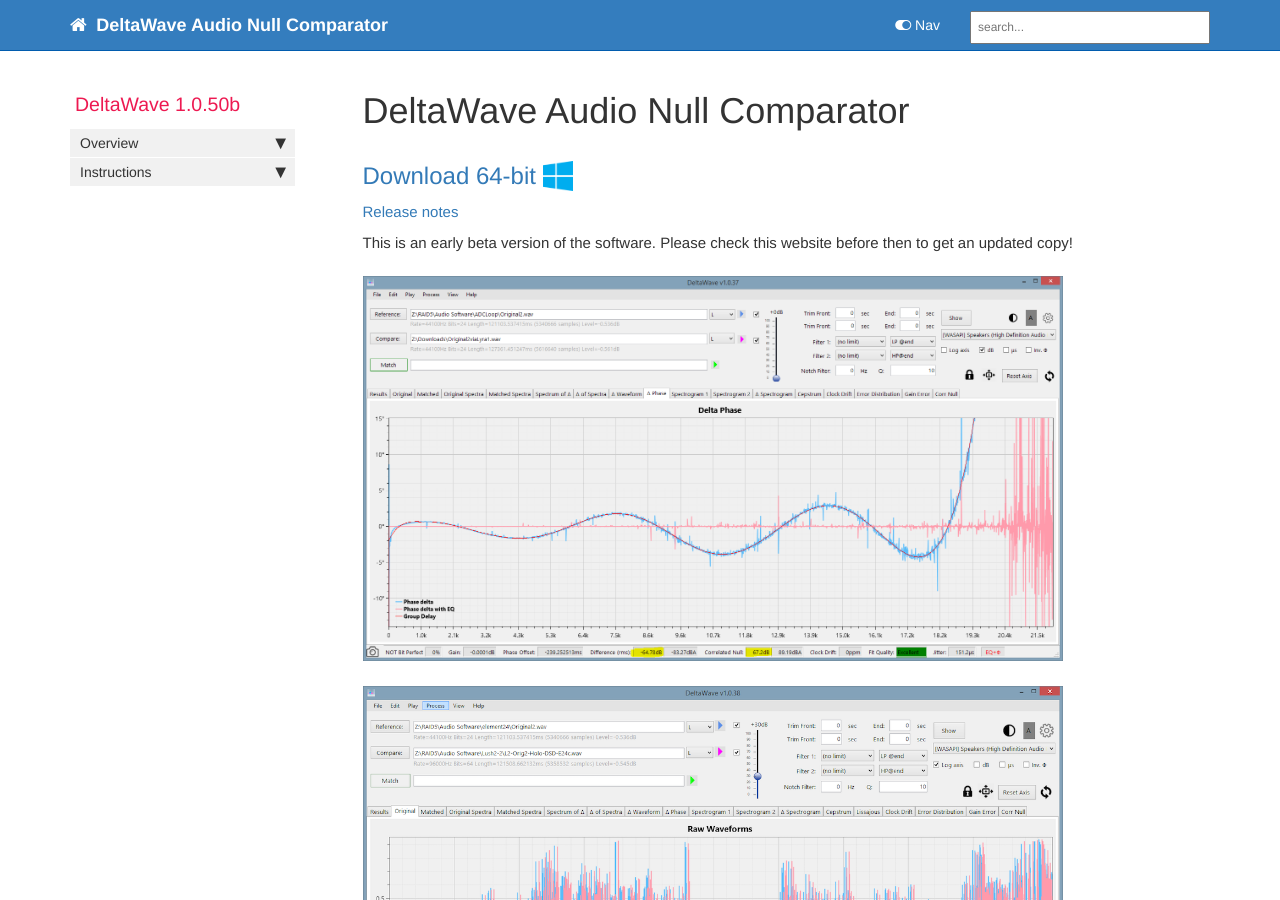
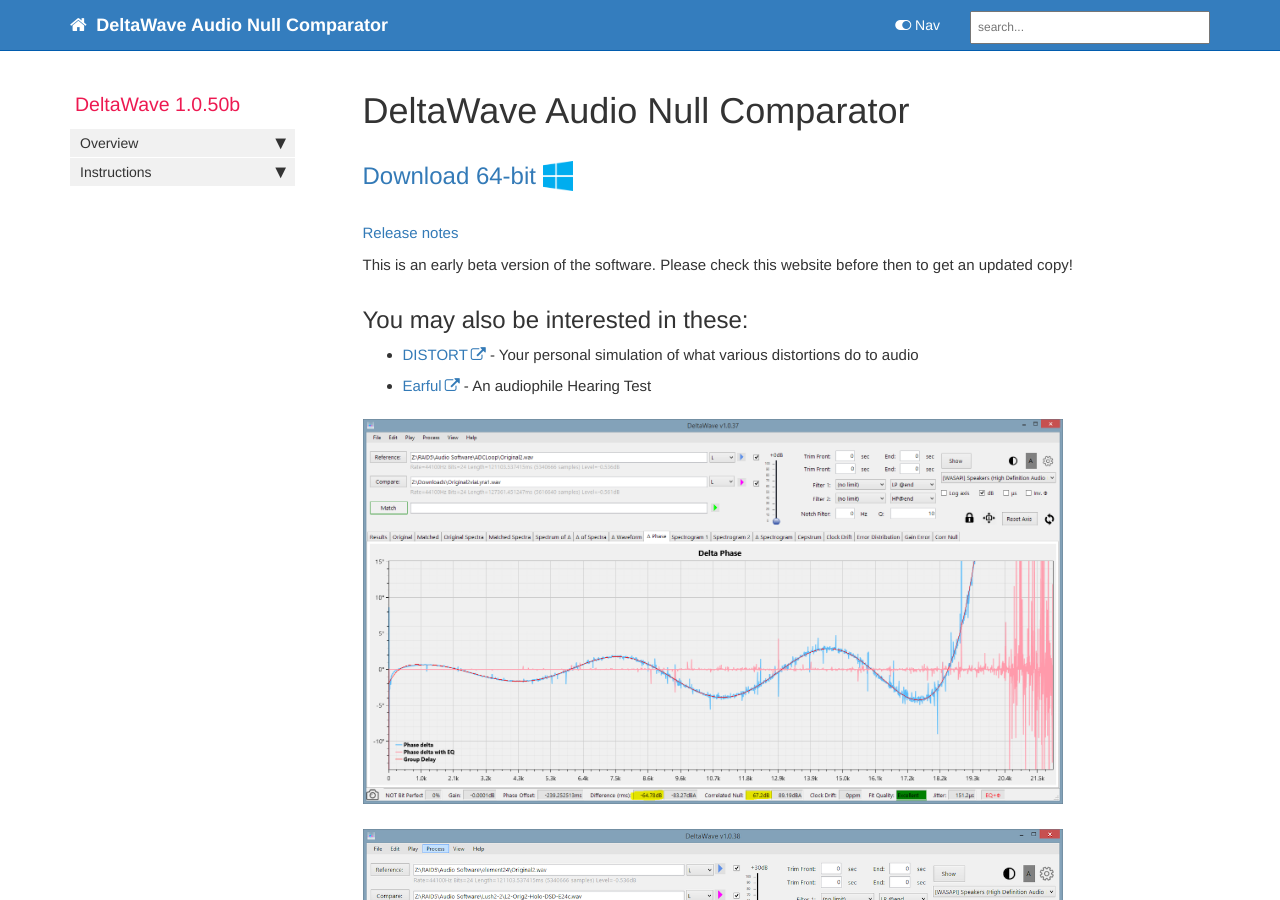
Before and after one commit to pkane2001/DeltaWave, a Jekyll site: the page built from docs/index.md, in a window 1280 px wide and 900 px high. Built offline with Jekyll 4.4.1, drawn with Linux system fonts in a browser that asks for light colours; nearby versions of some CDN libraries; comment, search, counter and statistics services are not loaded.

Commit message:
no message

```diff
--- a/docs/index.md
+++ b/docs/index.md
@@ -10,11 +10,15 @@ comments: true
 ---
 
 ## <a href="DeltaWaveSetup.zip">Download 64-bit  <input type="image" id="download" alt="Download" src="images/windows-logo.png" width="30" align="top">   </a>
-
-
+<br>
 [Release notes](pages/mydoc/release_notes_1.0b.md)
 
 This is an early beta version of the software. Please check this website before then to get an updated copy!
+
+## You may also be interested in these:
+* <a href="https://distortaudio.org" target="_blank">DISTORT</a> - Your personal simulation of what various distortions do to audio
+* <a href="https://distortaudio.org/earful.html">Earful</a> - An audiophile Hearing Test
+
 
 ![waveform](images/Lyra1.png)
 
```
